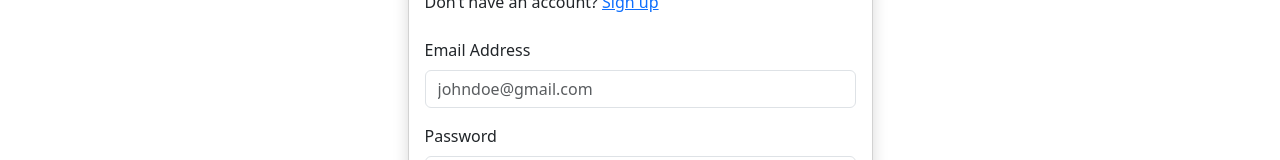
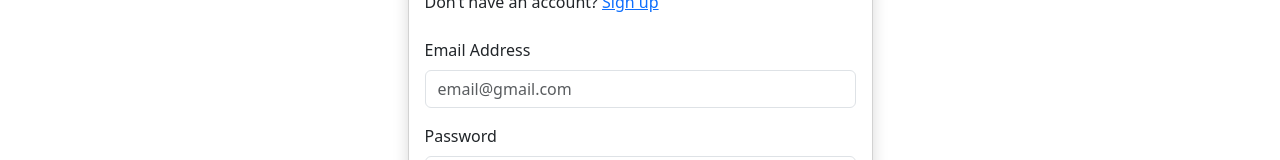
Before and after one commit to VleraIslami/SSH_-LearningManagementSystem, a React (Vite) app in the folder frontend/: page /login in a window 1280 px wide. Shown: the part 333-493 px from the top of the page. Built offline with nearby package versions, Linux system fonts and the light colour scheme; what simple-zustand-devtools would draw is missing.

Commit message:
Logout.jsx

```diff
--- a/frontend/src/App.jsx
+++ b/frontend/src/App.jsx
@@ -6,6 +6,7 @@ import PrivateRoute from './layouts/PrivateRoute';
 
 import Register from '../src/views/auth/Register';
 import Login from '../src/views/auth/Login';
+import Logout from '../src/views/auth/Logout';
 
 function App() {
   return (
@@ -14,6 +15,7 @@ function App() {
       <Routes>
         <Route path="/register/" element={<Register/>} />
         <Route path="/login/" element={<Login/>} />
+        <Route path="/logout/" element={<Logout/>} />
       </Routes>
     </MainWrapper>
     </BrowserRouter>
--- a/frontend/src/utils/auth.js
+++ b/frontend/src/utils/auth.js
@@ -47,8 +47,6 @@ export const logout = () => {
     Cookie.remove("access_token");
     Cookie.remove("refresh_token");
     useAuthStore.getState().setUser(null);
-
-    alert("You have been logged out");
 };
 
 export const setUser = async () => {
--- a/frontend/src/views/auth/Login.jsx
+++ b/frontend/src/views/auth/Login.jsx
@@ -63,7 +63,7 @@ function Login() {
                       id="email"
                       className="form-control"
                       name="email"
-                      placeholder="johndoe@gmail.com"
+                      placeholder="email@gmail.com"
                       required=""
                       onChange={(e) => setEmail(e.target.value)}
                     />
--- a/frontend/src/views/auth/Register.jsx
+++ b/frontend/src/views/auth/Register.jsx
@@ -23,10 +23,11 @@ function Register() {
     const { error } = await register(fullName, email, password, password2);
     if (error) {
       alert(error);
-
+      setIsLoading(false);
     } else {
       navigate("/");
       alert("Registration Successfully, you have now been logged in");
+      setIsLoading(false);
     }
   };
 
```
Also changed, not shown: 1 other file (tests, documents, lock files or other folders).
